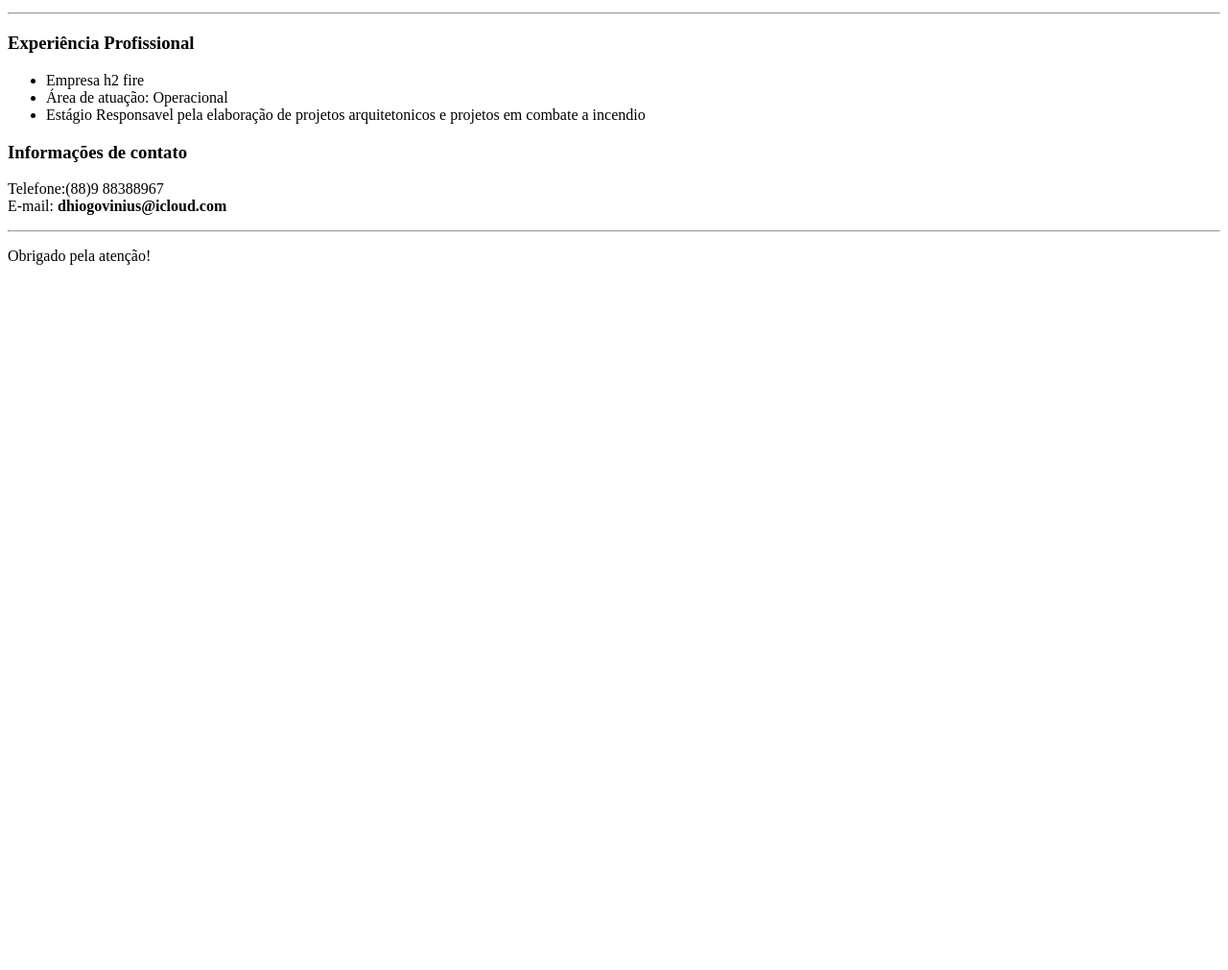
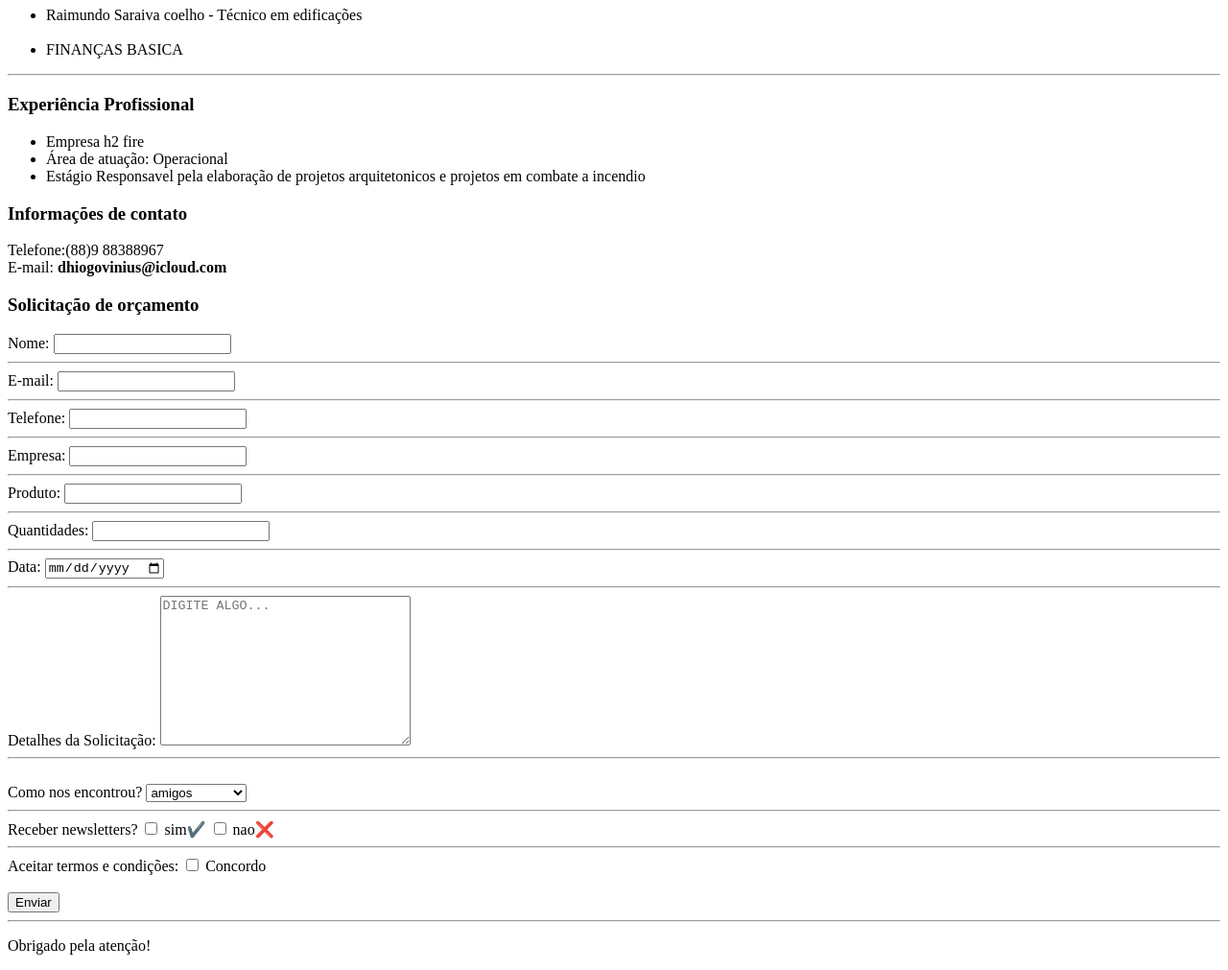
Before and after one commit to joaopedropc7/TDECURRICULO, a plain HTML site: page index.html in a window 1280 px wide. Shown: the part 2223-3234 px from the top of the page at 96% size. Before the commit the page ends 2515 px from the top, so only its background shows below. Drawn offline with Linux system fonts and the light colour scheme.

Commit message:
PROJETO COMPLETO

```diff
--- a/index.html
+++ b/index.html
@@ -56,20 +56,20 @@
     <label for="nome">Nome:</label>
     <input type="text" name="nome" size="40px" placeholder="Digite seu nome!">
     <br>
-
+    <hr>
     <label for="email">Email:</label>
     <input type="email" name="email" placeholder="Digite seu email!">
     <br>
-
+    <hr>
     <label for="telefone">Telefone:</label>
     <input type="number" name="telefone" placeholder="Digite seu telefone!">
     <br>
-
+    <hr>
     <label for="mensagem">Mensagem:</label>
     <br>
     <textarea name="" cols="50" rows="4" placeholder="Descreva o motivo do contato!"></textarea>
     <br>
-
+    <hr>
     <p><strong>Assunto a tratar:</strong></p>
     <label for="assunto">Projetos</label>
     <input type="radio" name="assunto">
@@ -148,6 +148,68 @@
         </p>
       </section>
 
+      <section>
+        <h3>Solicitação de orçamento</h3>
+        <form action="#" method="post">
+
+            <label for="nome">Nome:</label>
+               <input type="text"id="nome" name="nome"required>
+           <hr>
+
+           <label for="email">E-mail:</label>
+               <input type="email" id="email" name="email"required>
+           <hr>
+
+           <label for="telefone">Telefone:</label>
+               <input type="tel" id="telefone" name="telefone">
+           <hr>
+
+           <label for="Empresa">Empresa:</label>
+               <input type="text" id="Empresa" name="Empresa">
+           <hr>
+
+           <label for="produto">Produto:</label>
+               <input type="text" id="produto" name="produto">
+           <hr>
+
+           <label for="quantidade">Quantidades:</label>
+               <input type="number" id="quantidade" name="quantidade">
+           <hr>
+
+           <label for="data">Data:</label>
+               <input type="date" id="data" name="data">
+           <hr>
+
+           <label for="detalhes">Detalhes da Solicitação:</label>
+               <textarea name="detalhes" id="detalhes" cols="30" rows="10" placeholder="DIGITE ALGO..."></textarea>
+           <hr> <br>
+
+           <label for="como-nos-encontrou">Como nos encontrou? </label>
+               <select name="como-nos-encontrou" id="como-nos-encontrou">
+                   <option value="amigos">amigos</option>
+                   <option value="redes sociais">Redes sociais
+                   <option value="outros">Outros</option>
+                   </select>
+           <hr>
+
+           <label for="#">Receber newsletters?</label>
+               <input type="checkbox" id="newsletters" name="newsletters" value="sim">
+               <label for="#">sim✔️</label>
+               <input type="checkbox" id="newsletters" name="newsletters">
+               <label for="#">nao❌</label>
+           <hr>
+
+               <label for="termos">Aceitar termos e condições:</label>
+               <input type="checkbox" id="termos" name="termos" required >
+               <label for="termos">Concordo</label>
+
+           <br>
+           <br>
+                <input type="submit"  value="Enviar">
+
+           </form>
+      </section>
+
     <footer>
         <hr>
         <p>Obrigado pela atenção!</p>
```
